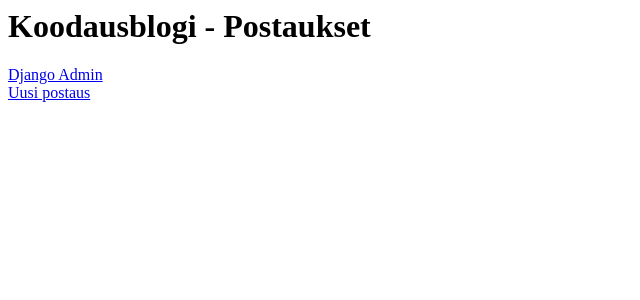
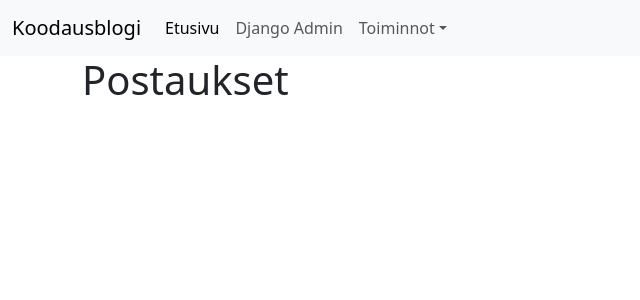
Before and after one commit to TimoKuukka/Django_blogi, a Django app: page / in a window 1280 px wide. Shown: the top 300 px of the page, without its empty margins (0-640 px from the left). Run offline with Django 4.2, Linux system fonts and the light colour scheme; data that the repository does not hold is empty.

Commit message:
Lisätty navbar ja base.html

```diff
--- /dev/null
+++ b/sovellus/templates/blogi/base.html
@@ -0,0 +1,63 @@
+<!doctype html>
+<html lang="fi">
+    <head>
+        <meta charset="utf-8">
+        <title>{% block title %}Koodausblogi{% endblock %}</title>
+        <link
+            href="https://cdn.jsdelivr.net/npm/bootstrap@5.3.0-alpha1/dist/css/bootstrap.min.css"
+            rel="stylesheet"
+            integrity="sha384-GLhlTQ8iRABdZLl6O3oVMWSktQOp6b7In1Zl3/Jr59b6EGGoI1aFkw7cmDA6j6gD"
+            crossorigin="anonymous">
+    </head>
+    <body>
+
+          <nav class="navbar navbar-expand-md bg-body-tertiary">
+            <div class="container-fluid">
+                <a class="navbar-brand"
+                    href="{% url 'postauslista' %}">Koodausblogi</a>
+                <button
+                    class="navbar-toggler" type="button"
+                    data-bs-toggle="collapse"
+                    data-bs-target="#navbarSupportedContent"
+                    aria-controls="navbarSupportedContent"
+                    aria-expanded="false"
+                    aria-label="Toggle navigation">
+                    <span class="navbar-toggler-icon"></span>
+                </button>
+                <div class="collapse navbar-collapse" id="navbarSupportedContent">
+                <ul class="navbar-nav me-auto mb-2 mb-lg-0">
+                    <li class="nav-item">
+                        <a class="nav-link active"
+                          aria-current="page"
+                          href="{% url 'postauslista' %}">Etusivu</a>
+                    </li>
+                    <li class="nav-item">
+                        <a class="nav-link"
+                          href="{% url 'admin:index' %}">Django Admin</a>
+                    </li>
+                    <li class="nav-item dropdown">
+                        <a class="nav-link dropdown-toggle" href="#"
+                          role="button" data-bs-toggle="dropdown"
+                          aria-expanded="false">Toiminnot</a>
+                        <ul class="dropdown-menu">
+                            <li>
+                                <a class="dropdown-item"
+                                  href="{% url 'uusi_postaus' %}">Uusi postaus</a>
+                            </li>
+                        </ul>
+                    </li>
+                </ul>
+                </div>
+            </div>
+        </nav>
+
+        <div class = "container">
+            {% block content %}{% endblock %}
+        </div>
+        <script
+            src="https://cdn.jsdelivr.net/npm/bootstrap@5.3.0-alpha1/dist/js/bootstrap.bundle.min.js"
+            integrity="sha384-w76AqPfDkMBDXo30jS1Sgez6pr3x5MlQ1ZAGC+nuZB+EYdgRZgiwxhTBTkF7CXvN"
+            crossorigin="anonymous"></script>
+    </body>
+
+</html>
--- a/sovellus/templates/blogi/postauslista.html
+++ b/sovellus/templates/blogi/postauslista.html
@@ -1,19 +1,14 @@
-<html>
-    <head>
-        <title>Koodausblogi</title>
-    </head>
-    <body>
-        <h1>Koodausblogi - Postaukset</h1>
-        <a href="{% url 'admin:index'%}">Django Admin</a>
-        <br>
-        <a href="{% url 'uusi_postaus'%}">Uusi postaus</a>
-        <ul>
-            {% for postaus in postaukset %}
-                <li>
-                    <a href="{% url 'nayta_postaus' postaus.id %}">{{postaus}}</a>
-                </li>
-            {% endfor %}
-        </ul>
-    </body>
+{% extends "blogi/base.html" %}
 
-</html>
+{% block content %}
+<h1>Postaukset</h1>
+<ul>
+    {% for postaus in postaukset %}
+    <li>
+        <a href="{% url 'nayta_postaus' postaus.id %}">
+            {{postaus}}
+        </a>
+    </li>
+    {% endfor %}
+</ul>
+{% endblock %}
```
